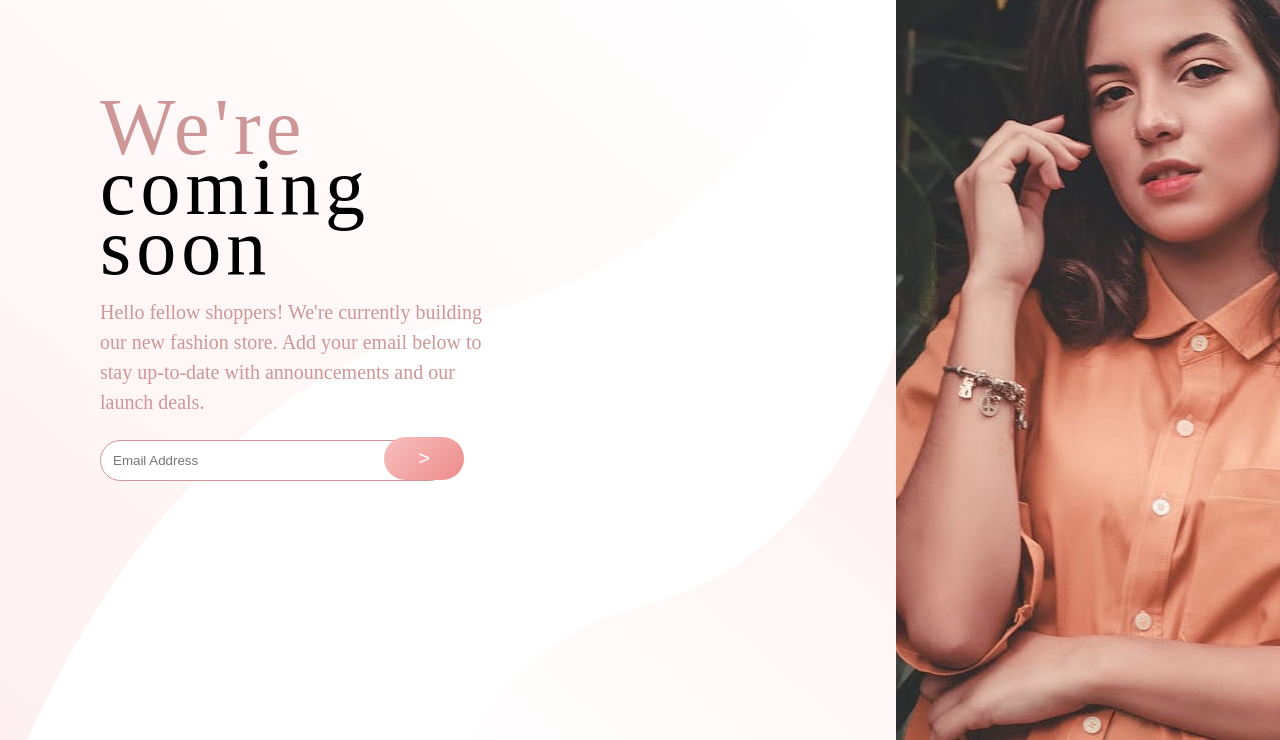
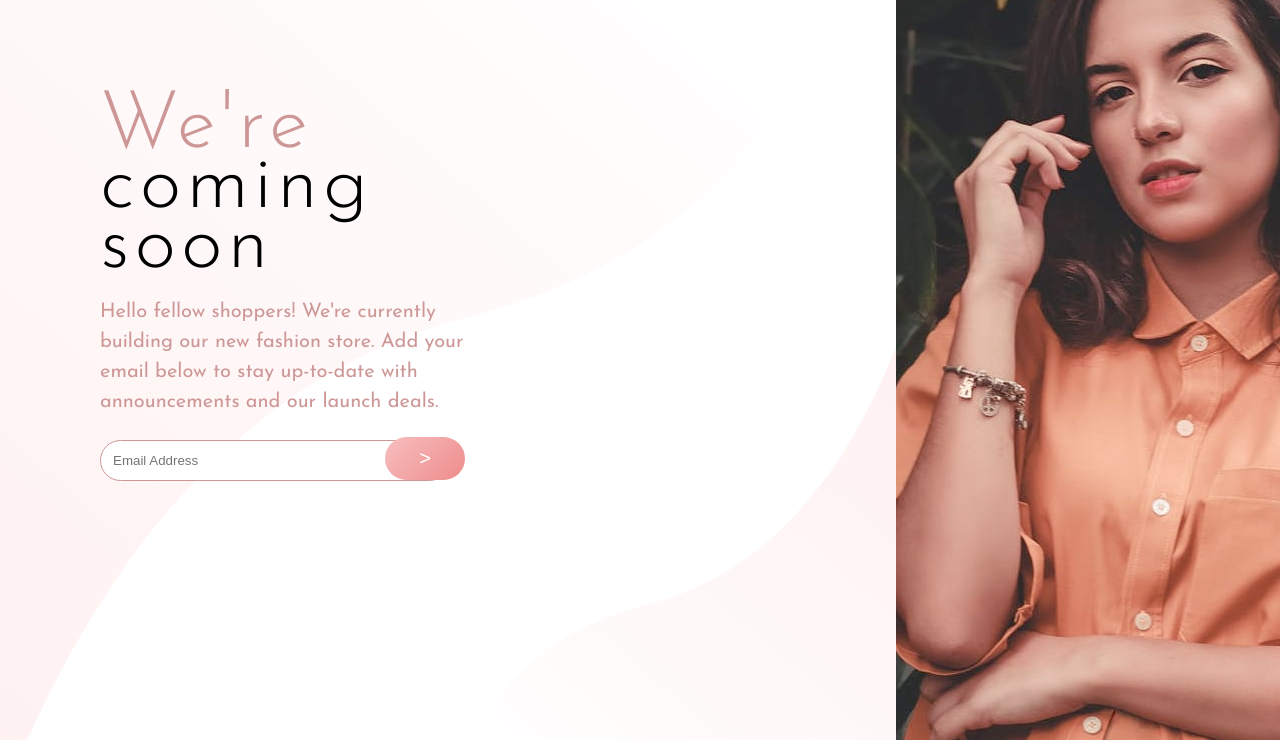
Before and after one commit to jimmylee2021/base-apparel-coming-soon-master, a plain HTML site: page index.html in a window 1280 px wide. Shown: the part 60-800 px from the top of the page. Drawn offline with Linux system fonts and the light colour scheme.

Commit message:
modified css

```diff
--- a/css/style.css
+++ b/css/style.css
@@ -4,6 +4,9 @@
     margin: 0;
     padding: 0;
     box-sizing: border-box;
+}
+body {
+    font-family: 'josefin sans';
 }
 
 .hero {
@@ -32,7 +35,7 @@ header {
     font-size: 50px;
     line-height: 50px;
     letter-spacing: 5px;
-    font-weight: 300;
+    font-weight: 900;
     margin-top: 20px;
     text-align: center;
 }
--- a/index.html
+++ b/index.html
@@ -56,7 +56,7 @@
      if(validateEmail(email)){
         txt.innerHTML = `Thank you for subscribing`
      }else {
-      mail.style.border = '1px solid #f96262'
+      mail.style.border = '2px solid #f96262'
       txt.innerHTML = `Please provide a vaid email `
      }
   })
```
